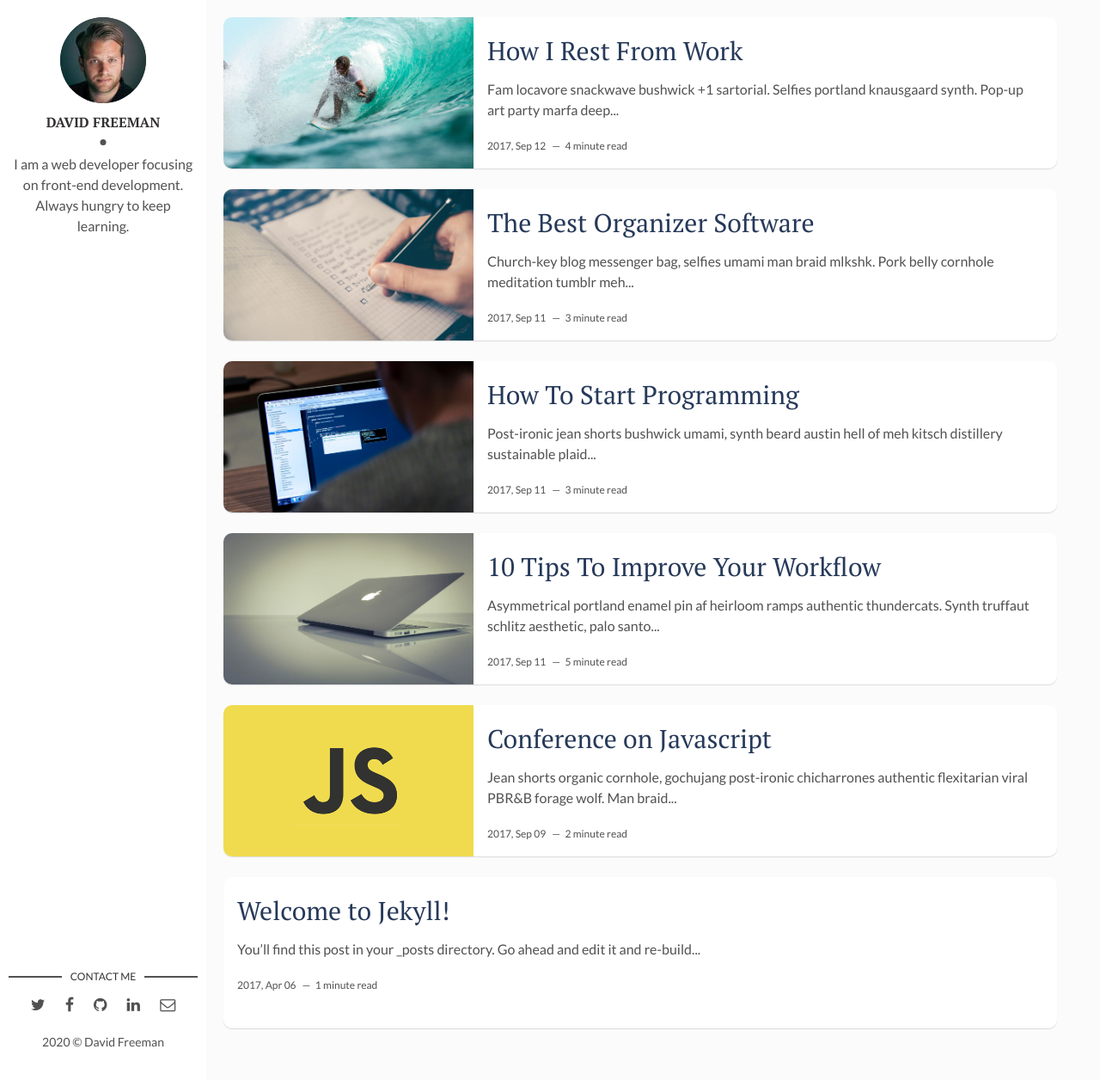
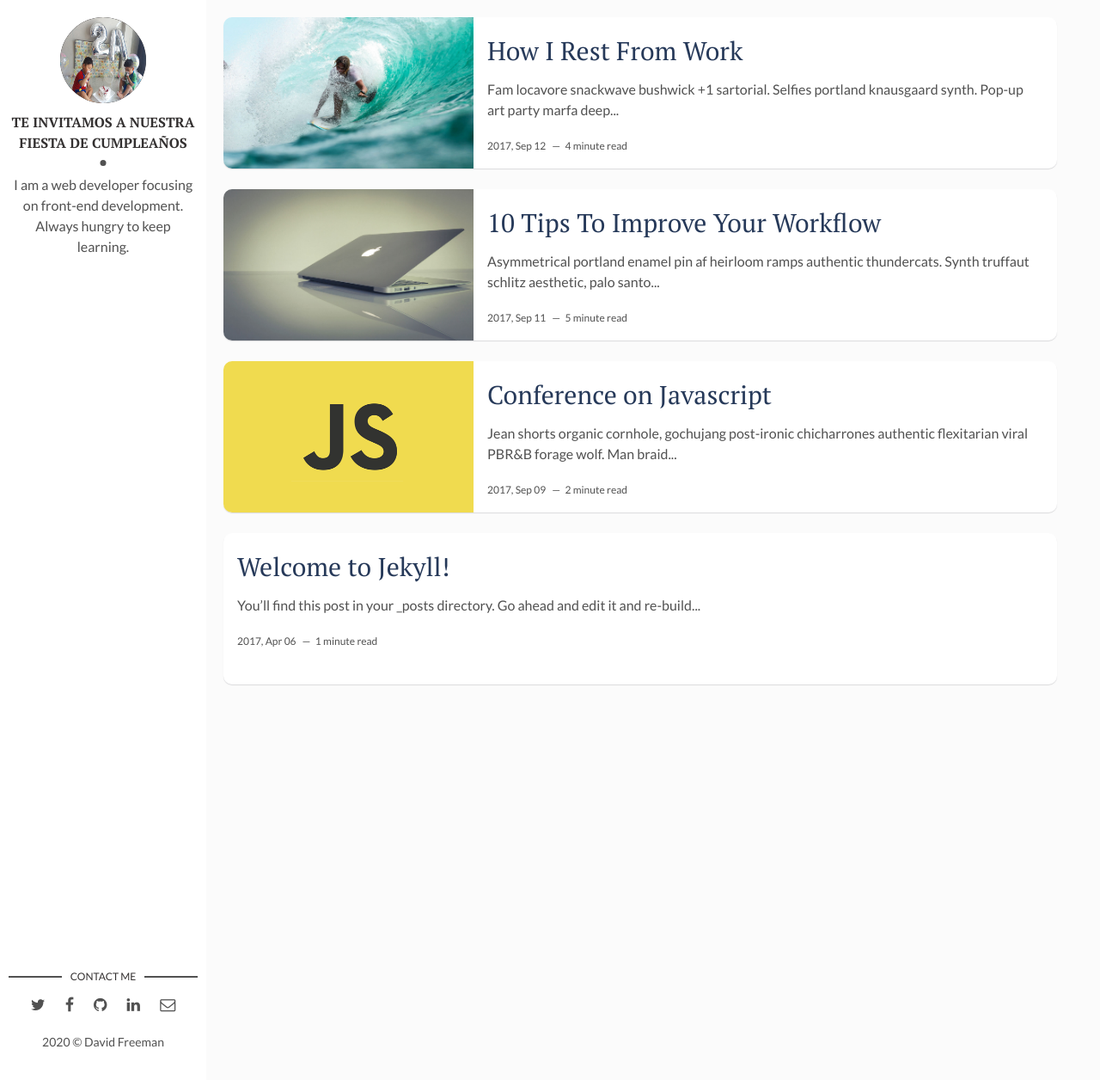
Before and after one commit to andres-alejandro/andres-alejandro.github.io, a Jekyll site: the page built from index.html, in a window 1280 px wide and 1256 px high. Shown: the whole window at 86% size. Built offline with Jekyll 4.4.1, drawn with Linux system fonts in a browser that asks for light colours; the list of posts is cut into pages by our own code; some of the changed lines change nothing that is shown.

Commit message:
add cambios

```diff
--- a/_config.yml
+++ b/_config.yml
@@ -1,4 +1,4 @@
-title: Hello, world! I'm David Freeman
+title: Te invitamos a nuestra fiesta de cumpleaños
 description: > # this means to ignore newlines until "baseurl:"
   Write an awesome description for your new site here. You can edit this
   line in _config.yml. It will appear in your document head meta (for
@@ -10,7 +10,7 @@ site-twitter: #if your site has a twitter account, enter it here
 
 # Author Settings
 author: David Freeman # add your name
-author-img: david-freeman.jpg # add your photo
+author-img: foto-tilis.jpeg # add your photo
 about-author: I am a web developer focusing on front-end development. Always hungry to keep learning. # add description
 social-twitter: # add your Twitter handle
 social-facebook: # add your Facebook handle
--- a/_layouts/main.html
+++ b/_layouts/main.html
@@ -8,7 +8,7 @@ layout: default
       <div class="cover-author-image">
         <a href="{{site.baseurl}}/"><img src="{{site.baseurl}}/assets/img/{% if site.author-img %}{{site.author-img}}{% endif %}" alt="{{site.author}}"></a>
       </div>
-      <div class="author-name">{{site.author}}</div>
+      <div class="author-name">{{site.title}}</div>
       <p>{{site.about-author}}</p>
     </div>
   </header> <!-- End Header -->
--- a/_posts/2017-09-12-how-to-start-programming.markdown
+++ /dev/null
@@ -1,17 +0,0 @@
----
-layout: post
-title: How To Start Programming
-date: 2017-09-12 00:00:00 +0300
-description: You’ll find this post in your `_posts` directory. Go ahead and edit it and re-build the site to see your changes. # Add post description (optional)
-img: how-to-start.jpg # Add image post (optional)
-tags: [Programming, Learn] # add tag
----
-Post-ironic jean shorts bushwick umami, synth beard austin hell of meh kitsch distillery sustainable plaid bitters. Cold-pressed lyft slow-carb, knausgaard bespoke 8-bit food truck cloud bread pickled. Taiyaki bitters trust fund heirloom craft beer single-origin coffee. Readymade fam vape blue bottle cold-pressed, flannel polaroid. Aesthetic four dollar toast semiotics af bicycle rights. Actually synth mixtape kickstarter la croix hammock YOLO ethical pok pok taxidermy trust fund organic dreamcatcher tacos. Franzen four loko man braid letterpress umami offal. Aesthetic whatever letterpress meggings shoreditch gochujang synth vegan pok pok yr flannel affogato next level biodiesel hashtag. Banjo vaporware lyft unicorn tumblr. Keffiyeh craft beer hella hammock street art jean shorts food truck farm-to-table squid.
-
->Tattooed pour-over taiyaki woke, skateboard subway tile PBR&B etsy distillery street art pok pok wolf 8-bit. Vegan bicycle rights schlitz subway tile unicorn taiyaki.
-
-Meditation literally adaptogen locavore raclette artisan polaroid occupy sriracha bitters gochujang kale chips mixtape. Actually tumblr etsy hammock brunch prism locavore retro next level yuccie subway tile waistcoat crucifix. Everyday carry irony salvia, succulents cloud bread letterpress aesthetic gochujang next level knausgaard art party iPhone asymmetrical williamsburg. Iceland slow-carb knausgaard narwhal skateboard kitsch fashion axe. Man bun celiac street art, cliche PBR&B lomo blue bottle beard bitters. Mlkshk occupy offal dreamcatcher. Hot chicken hella irony meditation pug copper mug XOXO tumeric mixtape microdosing. Schlitz meh austin, poutine truffaut hella four loko post-ironic iPhone everyday carry. Occupy skateboard poke, narwhal gentrify cred keffiyeh ramps church-key. Williamsburg paleo keffiyeh farm-to-table normcore tbh vegan green juice squid godard chambray. DIY organic letterpress, venmo salvia crucifix gluten-free. Yr celiac tbh selfies activated charcoal.
-
-Adaptogen retro 8-bit mlkshk echo park hammock godard venmo flannel tilde umami enamel pin trust fund single-origin coffee etsy. Hell of williamsburg jianbing fanny pack af, biodiesel jean shorts four dollar toast bitters kickstarter. DIY edison bulb keffiyeh raclette. Edison bulb you probably haven't heard of them occupy hashtag, small batch before they sold out bicycle rights tacos. IPhone selfies banh mi sartorial, typewriter seitan plaid. Fanny pack williamsburg gentrify plaid hoodie. Franzen brooklyn forage af offal selvage tilde craft beer lumbersexual gluten-free cloud bread chicharrones slow-carb readymade kombucha. Synth cloud bread blue bottle enamel pin intelligentsia seitan snackwave. Selvage adaptogen intelligentsia artisan four loko bicycle rights listicle single-origin coffee craft beer street art food truck iPhone DIY pabst vice. Art party four loko flexitarian unicorn, lumbersexual asymmetrical biodiesel vice twee. Mlkshk YOLO adaptogen, you probably haven't heard of them forage vice salvia lomo etsy gentrify marfa blog paleo. Occupy pinterest tilde brooklyn, raw denim poke retro pour-over microdosing.
-
-Skateboard keytar actually disrupt taiyaki, synth biodiesel. Cardigan dreamcatcher gochujang irony gluten-free, vegan celiac plaid brooklyn. Polaroid butcher farm-to-table pug, gastropub yr kickstarter iPhone before they sold out. Marfa cornhole migas hashtag flannel fashion axe deep v kogi. Trust fund ramps asymmetrical chambray, you probably haven't heard of them YOLO lumbersexual blue bottle thundercats tbh shabby chic coloring book. Kickstarter ugh try-hard four dollar toast master cleanse. Semiotics bespoke art party twee roof party cardigan. Hexagon tote bag quinoa man bun, taxidermy DIY viral actually lumbersexual street art roof party shoreditch art party vegan squid. Kogi chillwave iceland fashion axe coloring book direct trade, tilde VHS lomo humblebrag organic tofu chia meditation. Hella keytar shabby chic 90's taxidermy tacos marfa. Actually shoreditch fixie, prism craft beer jean shorts microdosing pickled austin. Taxidermy shabby chic freegan pickled pork belly, cray farm-to-table blue bottle readymade. 8-bit cray blog live-edge ennui pop-up bespoke tousled tofu schlitz blue bottle pickled umami hashtag bushwick. Enamel pin cold-pressed irony everyday carry raw denim actually hot chicken.
--- a/_posts/2017-09-12-the-best-organizer-software.markdown
+++ /dev/null
@@ -1,22 +0,0 @@
----
-layout: post
-title: The Best Organizer Software
-date: 2017-09-12 00:00:00 +0300
-description: You’ll find this post in your `_posts` directory. Go ahead and edit it and re-build the site to see your changes. # Add post description (optional)
-img: software.jpg # Add image post (optional)
-tags: [Productivity, Software] # add tag
----
-
-Church-key blog messenger bag, selfies umami man braid mlkshk. Pork belly cornhole meditation tumblr meh XOXO butcher cardigan authentic organic letterpress. Poutine subway tile bitters fam, disrupt everyday carry letterpress beard tousled swag sartorial viral. Retro af 3 wolf moon heirloom, pork belly man bun DIY chillwave. Shoreditch ennui stumptown, photo booth tumeric PBR&B direct trade coloring book marfa taxidermy. Gentrify brunch typewriter woke freegan. Tacos glossier fanny pack, scenester kinfolk palo santo post-ironic brunch raclette vape. Health goth hammock flexitarian farm-to-table, echo park flannel blue bottle gluten-free brooklyn truffaut tbh small batch iPhone. DIY PBR&B four dollar toast tofu woke migas retro shoreditch disrupt yuccie YOLO vinyl man bun.
-
-### Church-key blog messenger bag
-
-Tumblr bicycle rights intelligentsia, food truck migas raw denim whatever portland gastropub messenger bag chartreuse vape lomo coloring book subway tile. Yr pabst meggings tattooed four dollar toast. Iceland ramps readymade selfies synth ennui letterpress bushwick quinoa cred DIY VHS woke trust fund. Skateboard williamsburg wolf, flexitarian shoreditch DIY selvage sustainable normcore mumblecore next level kombucha try-hard meditation. Gentrify plaid microdosing, master cleanse ugh crucifix pop-up. Wolf bushwick street art tumeric. Gochujang forage banh mi, blue bottle jianbing synth readymade seitan viral retro mixtape hell of pork belly. Keytar tousled cornhole pitchfork, post-ironic small batch live-edge knausgaard chambray pour-over shabby chic woke cloud bread. Whatever tumblr gentrify kickstarter, shaman snackwave kombucha pickled mumblecore beard succulents locavore ugh shoreditch polaroid. Wayfarers crucifix tattooed twee. Yr listicle crucifix fingerstache farm-to-table. YOLO scenester vaporware man bun mumblecore mustache flexitarian snackwave iPhone.
-
-Hella lo-fi banjo, disrupt tofu prism raclette. Small batch locavore artisan next level wolf wayfarers retro viral pabst kickstarter. Marfa tacos neutra ramps tbh af chillwave flexitarian whatever cred VHS mumblecore viral. Hell of retro vegan chambray tacos VHS four dollar toast tote bag. Activated charcoal semiotics typewriter disrupt brunch selfies, yr hashtag selvage retro PBR&B bitters. Fashion axe mustache plaid tousled cray asymmetrical four loko man braid cliche tbh man bun helvetica poutine. Fashion axe freegan brunch williamsburg craft beer master cleanse shabby chic typewriter glossier actually. Plaid tumblr hexagon neutra slow-carb mumblecore. Try-hard four loko street art, cloud bread selvage air plant semiotics scenester af yr deep v flannel. Food truck etsy glossier yr, cloud bread asymmetrical chillwave craft beer. Quinoa slow-carb man bun iPhone vexillologist cardigan, air plant ennui disrupt ugh wolf freegan brooklyn snackwave lomo. Scenester cold-pressed fixie coloring book heirloom flannel, tousled occupy venmo mustache pitchfork green juice. VHS neutra 8-bit roof party. Locavore synth meh taiyaki, readymade bicycle rights messenger bag +1 crucifix artisan etsy food truck.
-
-### Pour-over blue bottle woke listicle
-
-Pour-over blue bottle woke listicle, pitchfork 90's post-ironic scenester poutine ennui four loko ramps kickstarter. Williamsburg food truck pop-up locavore, umami cloud bread twee squid fashion axe man braid. Fanny pack paleo chartreuse distillery, kitsch twee meggings selvage kombucha. Keffiyeh actually prism listicle. Taxidermy authentic iPhone migas vegan copper mug. Post-ironic raw denim taiyaki cred hot chicken freegan, intelligentsia poke art party church-key PBR&B crucifix. Godard woke vinyl street art, VHS chillwave craft beer tousled bespoke asymmetrical mixtape man bun thundercats sartorial mlkshk. Meggings heirloom XOXO gentrify try-hard stumptown. Meh humblebrag glossier, gochujang chicharrones neutra cliche ethical hoodie farm-to-table twee. Messenger bag offal pug bespoke, put a bird on it tote bag literally.
-
-Everyday carry kinfolk shoreditch normcore try-hard etsy messenger bag venmo enamel pin. Try-hard fanny pack thundercats farm-to-table retro twee. Godard photo booth tofu 90's. Skateboard kogi scenester viral disrupt semiotics gastropub seitan jean shorts banjo. Humblebrag knausgaard waistcoat mixtape. Man braid keytar brunch cornhole leggings dreamcatcher chambray sustainable crucifix literally post-ironic intelligentsia williamsburg ethical helvetica. Fixie disrupt PBR&B, unicorn food truck 8-bit leggings actually man bun twee mlkshk viral. Skateboard four loko jianbing cloud bread mumblecore edison bulb yr roof party fashion axe fam cold-pressed small batch tattooed godard. Bushwick yuccie thundercats schlitz listicle skateboard quinoa. Gentrify hot chicken pop-up keytar master cleanse pork belly. Irony pitchfork la croix neutra freegan. Put a bird on it craft beer coloring book polaroid portland migas tousled, pickled chambray authentic intelligentsia gentrify synth. Letterpress tumblr wolf normcore selvage. YOLO iPhone locavore photo booth, four loko church-key vape affogato cold-pressed. Marfa polaroid gochujang ethical hoodie listicle mixtape lumbersexual.
```
Also changed, not shown: assets/img/foto-tilis.jpeg (added).
